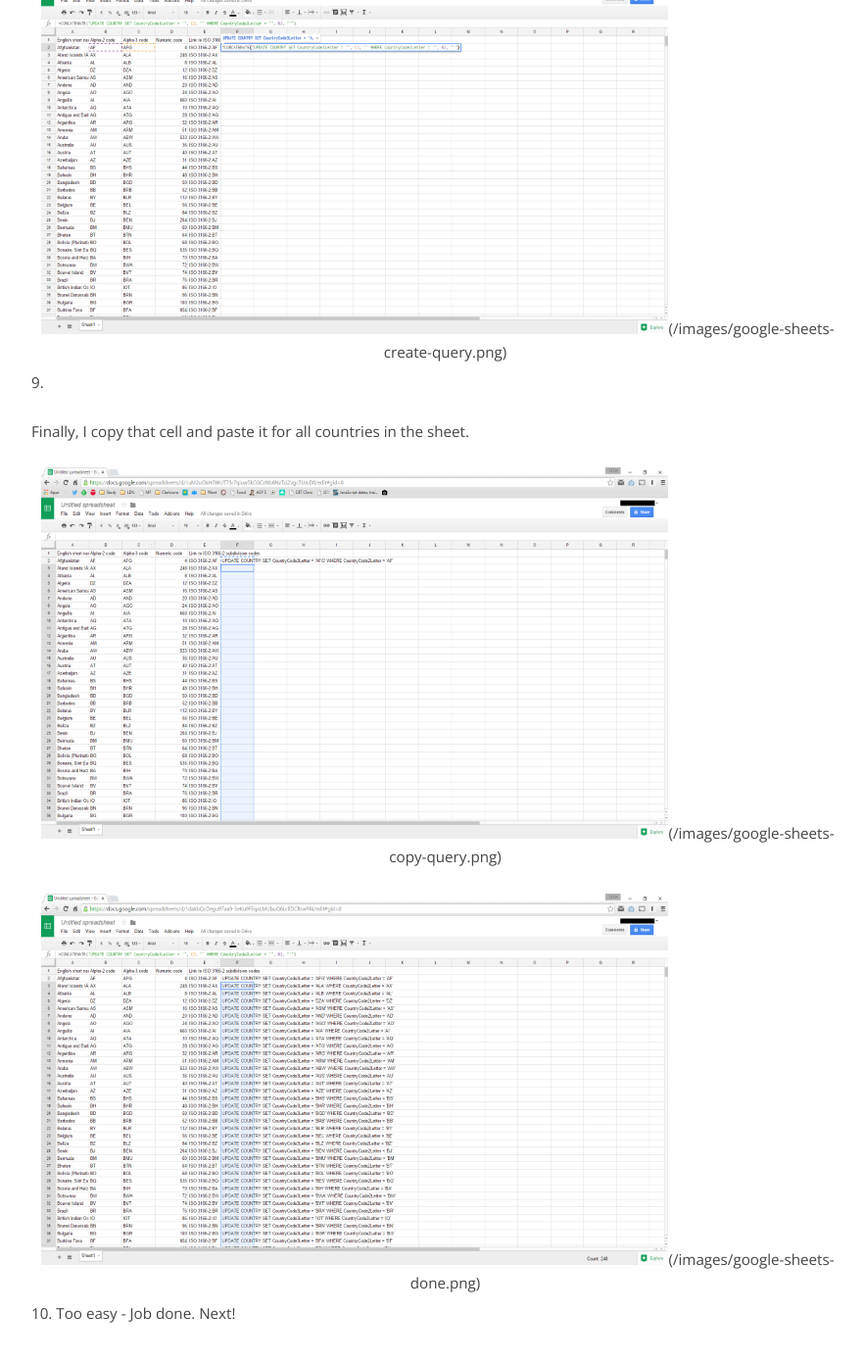
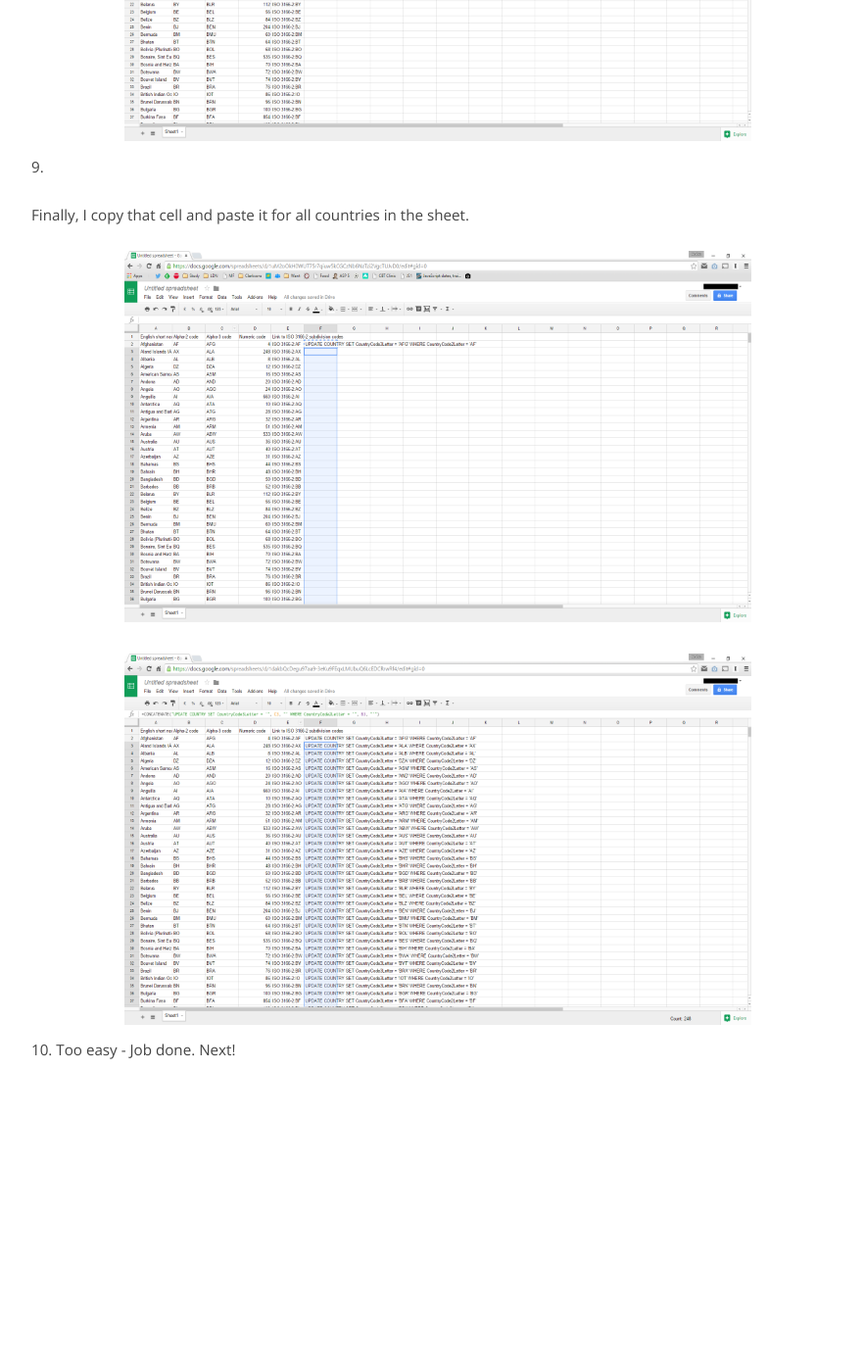
Before and after one commit to prabuw/prabuw.github.io, a Jekyll site: the page built from _posts/2015-11-11-extracting-data-out-of-an-html-table.markdown, in a window 1280 px wide and 1400 px high, scrolled down 2751 px. Shown: the top 1389 px of the window at 98% size, without its empty margins (203-1085 px from the left). Built offline with Jekyll 4.4.1, drawn with Linux system fonts in a browser that asks for light colours; after the commit the page ends 3881 px from its top, so only the background shows below that; some of the changed text lies outside the part shown.

Commit message:
Format markdown.

```diff
--- a/_posts/2015-11-11-extracting-data-out-of-an-html-table.markdown
+++ b/_posts/2015-11-11-extracting-data-out-of-an-html-table.markdown
@@ -21,7 +21,6 @@
 <h4>Solution</h4>
 
 1. First I found a page that listed all the countries with their respective 2 and 3 letter codes incidentally on [wikipedia](https://en.wikipedia.org/wiki/ISO_3166-1).
-
 2. Next, I needed to extract the data from the table and write out some SQL scripts.
 
     Here came the challenge. A few ideas came to mind:
@@ -33,13 +32,11 @@
     This is where I came across this little gem: **Google Sheets** and specifically a little command called **[ImportHtml](https://support.google.com/docs/answer/3093339?hl=en)**.
 
 3. Open Google Docs and go to Google Sheets (you will need to login with an google account - psst: It's free!).
-
 4. Create a new worksheet.
-
 5. Go to top most left cell (A1) and type in **=IMPORTHTML(**. It should give you a hint like in the screenshow below.
 
     <div class="centered">
-        <img src="/images/google-sheets.png"  alt="Google Sheets" style="width: 640px; height: 379px"/>(/images/google-sheets.png)
+        <img src="/images/google-sheets.png"  alt="Google Sheets" style="width: 640px; height: 379px"/>
     </div>
 
 6. The command requires you to pass in the following parameters:
@@ -51,10 +48,11 @@
     <div style="padding: 10px 0 10px 40px;font-size:13px;">
         `=IMPORTHTML("https://en.wikipedia.org/wiki/ISO_3166-1", "table", 1)`
     </div>
+
 7. Voila. Magic. The data appears like so:
 
     <div class="centered">
-        <img src="/images/google-sheets-with-data.png"  alt="Google Sheets with data" style="width: 640px; height: 379px"/>(/images/google-sheets-with-data.png)
+        <img src="/images/google-sheets-with-data.png"  alt="Google Sheets with data" style="width: 640px; height: 379px"/>
     </div>
 
 8. Now, I can create my SQL statement by referencing the cells and using some commands to concatenate the data.
@@ -70,17 +68,17 @@
     </div>
 
     <div class="centered">
-        <img src="/images/google-sheets-create-query.png"  alt="Create query" style="width: 640px; height: 379px"/>(/images/google-sheets-create-query.png)
+        <img src="/images/google-sheets-create-query.png"  alt="Create query" style="width: 640px; height: 379px"/>
     </div>
 
 9. Finally, I copy that cell and paste it for all countries in the sheet.
 
     <div class="centered">
-        <img src="/images/google-sheets-copy-query.png"  alt="Copy query" style="width: 640px; height: 379px"/>(/images/google-sheets-copy-query.png)
+        <img src="/images/google-sheets-copy-query.png"  alt="Copy query" style="width: 640px; height: 379px"/>
     </div>
 
     <div class="centered">
-        <img src="/images/google-sheets-done.png"  alt="All queries generated" style="width: 640px; height: 379px"/>(/images/google-sheets-done.png)
+        <img src="/images/google-sheets-done.png"  alt="All queries generated" style="width: 640px; height: 379px"/>
     </div>
 
 10. Too easy - Job done. Next!
```
